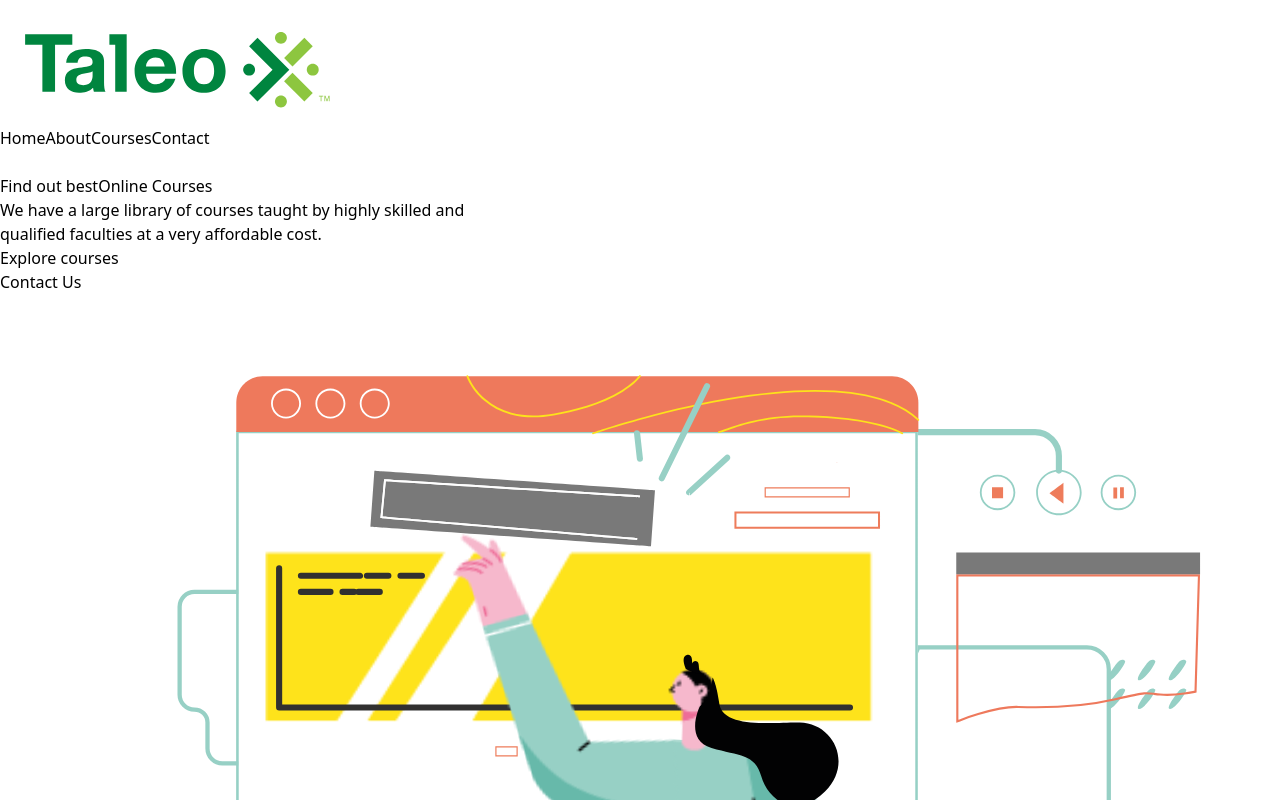
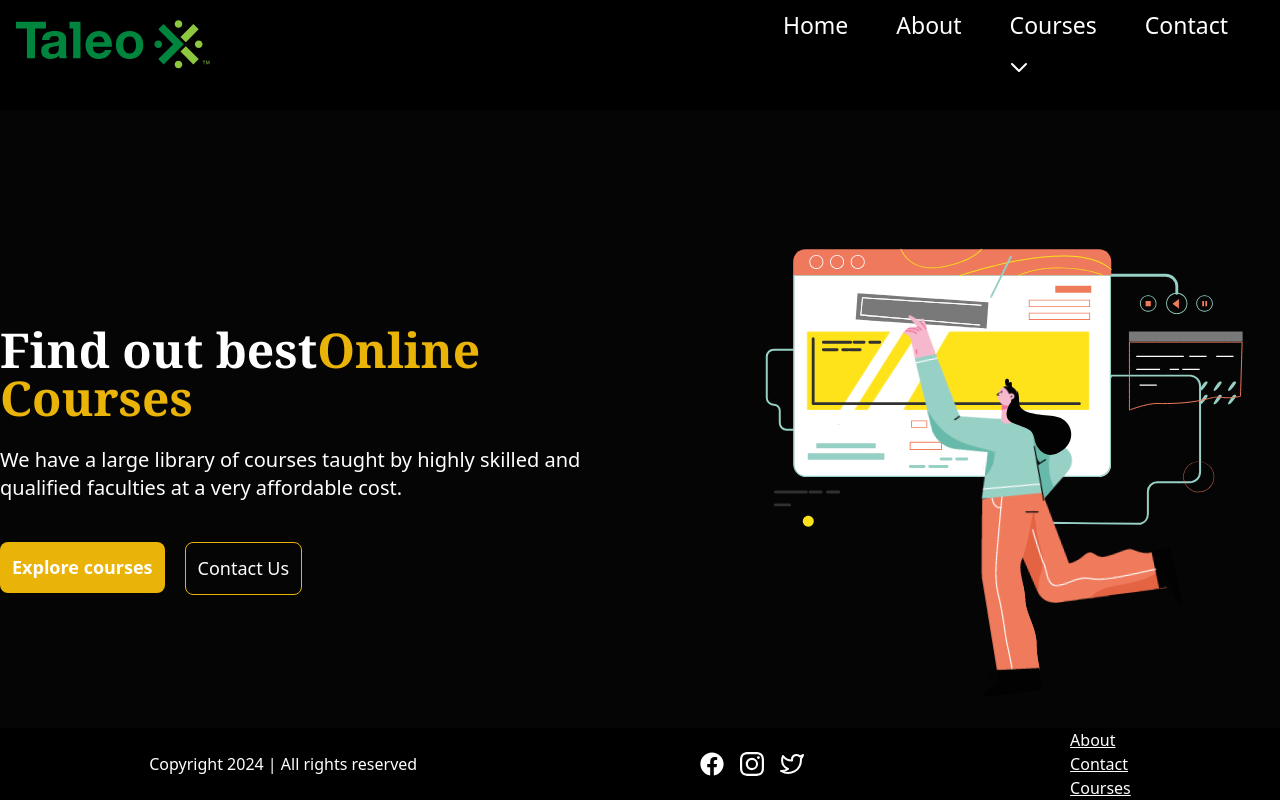
Before and after one commit to akshatgg/LMS, a React (Vite) app in the folder Frontend/: page / in a window 1280 px wide. Shown: the top 800 px of the page. Built offline with nearby package versions, Linux system fonts and the light colour scheme.

Commit message:
vercel error test 8

```diff
--- a/Frontend/postcss.config.js
+++ b/Frontend/postcss.config.js
@@ -1,5 +1,3 @@
 export const plugins = {
-  tailwindcss: {},
   autoprefixer: {},
-
 };
--- a/Frontend/tailwind.config.js
+++ b/Frontend/tailwind.config.js
@@ -1,6 +1,10 @@
-/** @type {import('tailwindcss').Config} */
-export const content = ["./src/**/*.{html,js}"];
-export const theme = {
-  extend: {},
-};
-export const plugins = [];
+export default {
+  content: [
+    "./index.html",
+    "./src/**/*.{vue,js,ts,jsx,tsx}",
+  ],
+  theme: {
+    extend: {},
+  },
+  plugins: [],
+}
```
